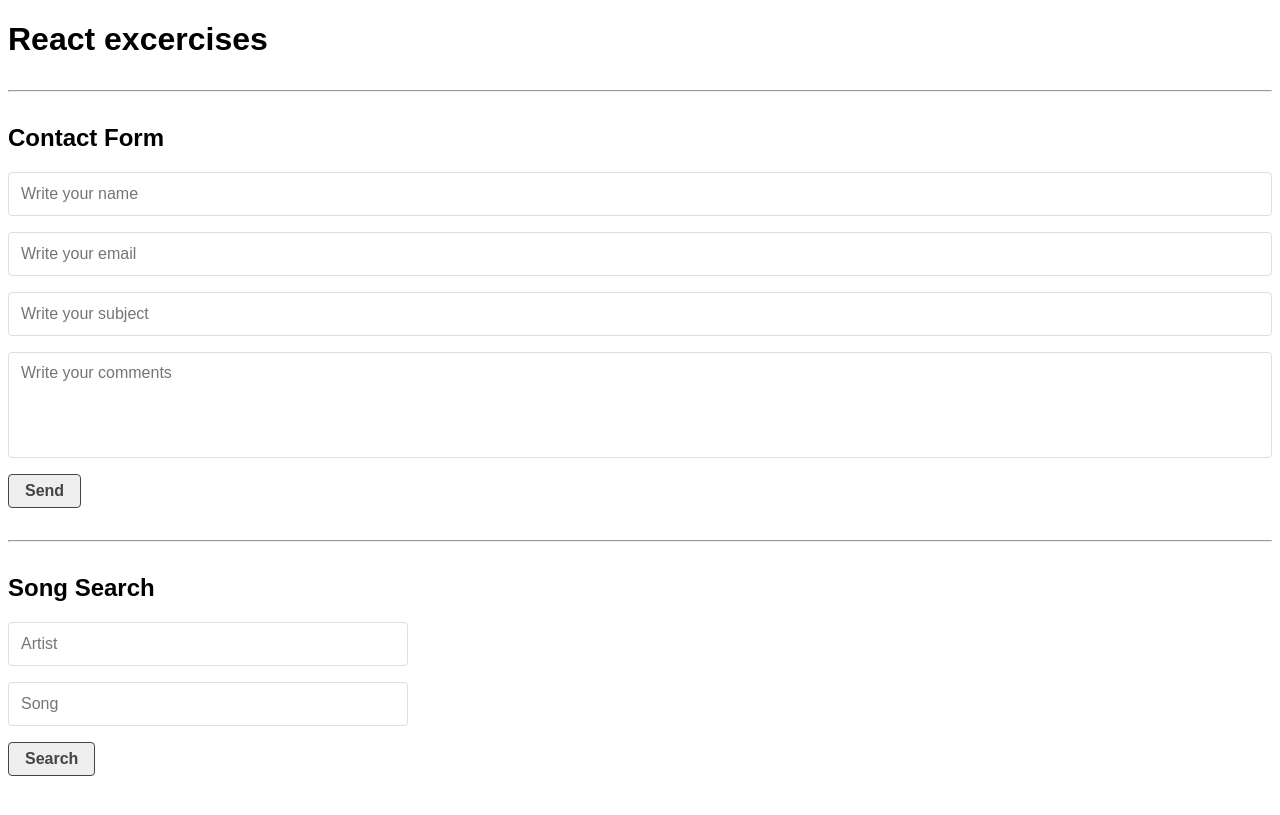
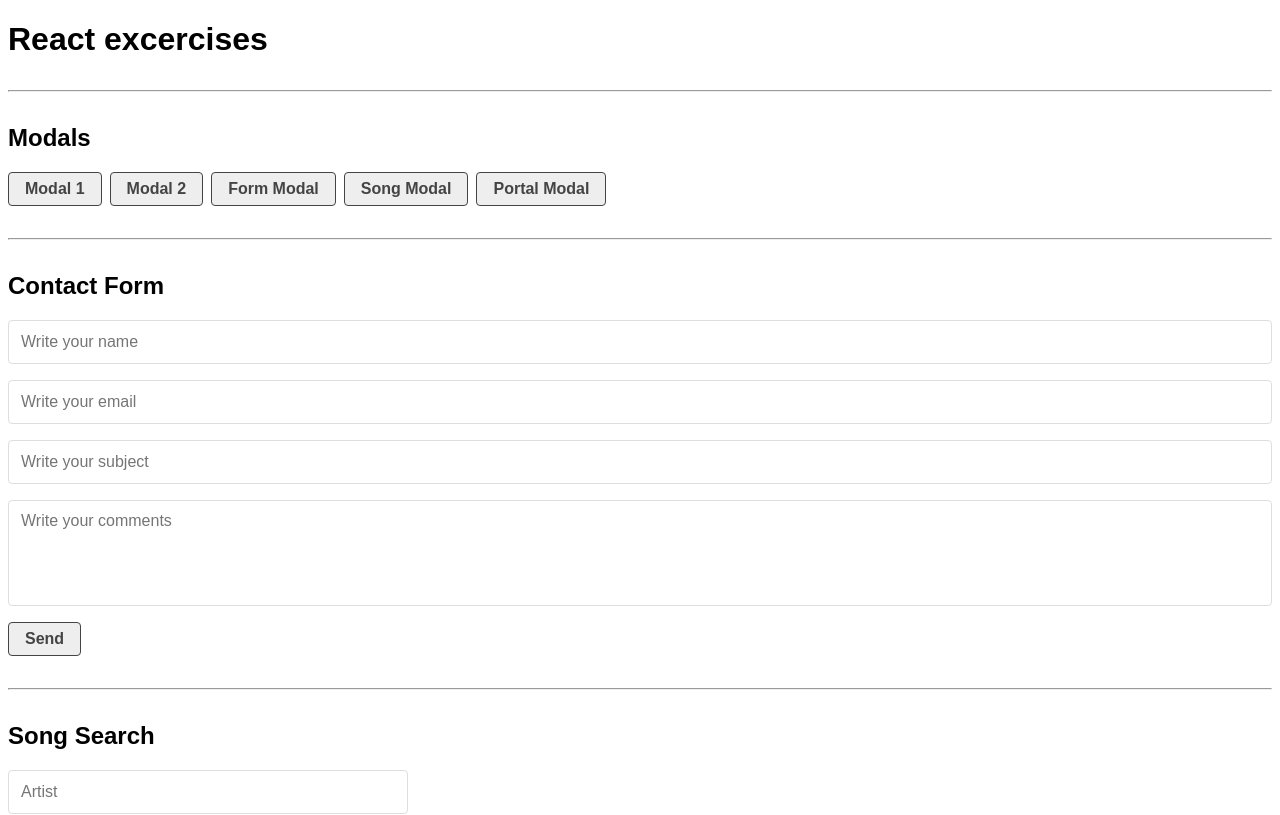
Before and after one commit to George2811/react-course, a React (Create React App) app in the folder react-apis/: page / in a window 1280 px wide. Shown: the top 815 px of the page. Built offline with nearby package versions, Linux system fonts and the light colour scheme; data requests are answered from the project's data file.

Commit message:
modals and portals

```diff
--- a/react-apis/public/index.html
+++ b/react-apis/public/index.html
@@ -28,6 +28,7 @@
   </head>
   <body>
     <noscript>You need to enable JavaScript to run this app.</noscript>
+    <div id="modal"></div>
     <div id="root"></div>
     <!--
       This HTML file is a template.
--- a/react-apis/src/App.js
+++ b/react-apis/src/App.js
@@ -1,13 +1,16 @@
 import ContactForm from "./components/ContactForm";
 import CrudApi from "./components/CrudApi";
 import CrudApp from "./components/CrudApp";
+import Modals from "./components/Modals";
+import SongSearch from "./components/SongSearch";
 //import NestedSelects from "./components/NestedSelects";
-import SongSearch from "./components/SongSearch";
 
 function App() {
   return (
     <>
       <h1>React excercises</h1>
+      <hr />
+      <Modals />
       <hr />
       <ContactForm />
       {/*<hr />
--- /dev/null
+++ b/react-apis/src/components/Modal.css
@@ -0,0 +1,33 @@
+.modal {
+    position: fixed;
+    z-index: 999;
+    top: 0;
+    left: 0;
+    width: 100%;
+    min-height: 100vh;
+    background-color: rgba(0,0,0,0.75);
+    display: none;
+    justify-content: center;
+    align-items: center;
+}
+
+.modal.is-open {
+    display: flex;
+}
+
+.modal-container {
+    position: relative;
+    padding: 1rem;
+    min-width: 320px;
+    max-width: 480px;
+    min-height: 200px;
+    max-height: 600px;
+    overflow-y: auto;
+    background-color: #fff;
+}
+
+.modal-close {
+    position: absolute;
+    top: 1rem;
+    right: 1rem;
+}
--- /dev/null
+++ b/react-apis/src/components/Modal.js
@@ -0,0 +1,16 @@
+import "./Modal.css"
+
+const Modal = ({children, isOpen, closeModal}) => {
+    const handleModalContainerCLick = e => e.stopPropagation();
+
+    return (
+        <article className={`modal ${isOpen && "is-open"}`} onClick={closeModal}>
+            <div className="modal-container" onClick={handleModalContainerCLick}>
+                <button className="modal-close" onClick={closeModal}>X</button>
+                {children}
+            </div>
+        </article>
+    );
+}
+
+export default Modal;
--- /dev/null
+++ b/react-apis/src/components/ModalPortal.js
@@ -0,0 +1,18 @@
+import ReactDOM from 'react-dom';
+import "./Modal.css"
+
+const ModalPortal = ({children, isOpen, closeModal}) => {
+    const handleModalContainerCLick = e => e.stopPropagation();
+
+    return ReactDOM.createPortal(
+        <article className={`modal ${isOpen && "is-open"}`} onClick={closeModal}>
+            <div className="modal-container" onClick={handleModalContainerCLick}>
+                <button className="modal-close" onClick={closeModal}>X</button>
+                {children}
+            </div>
+        </article>,
+        document.getElementById("modal")
+    );
+}
+
+export default ModalPortal;
--- /dev/null
+++ b/react-apis/src/components/Modals.js
@@ -0,0 +1,51 @@
+import React from 'react';
+import { useModal } from '../hooks/useModal';
+import ContactForm from './ContactForm';
+import Modal from './Modal';
+import ModalPortal from './ModalPortal';
+import SongSearch from './SongSearch';
+
+const Modals = () => {
+    const [isOpenModal1, openModal1, closeModal1] = useModal(false);
+    const [isOpenModal2, openModal2, closeModal2] = useModal(false);
+    const [isOpenContact, openContactModal, closeContactModal] = useModal(false);
+    const [isOpenSong, openSongModal, closeSongModal] = useModal(false);
+    const [isOpenPortal, openModalPortal, closeModalPortal] = useModal(false);
+    return (
+        <div>
+            <h2>Modals</h2>
+            <button onClick={openModal1}>Modal 1</button>
+            <Modal isOpen={isOpenModal1} closeModal={closeModal1}>
+                <h3>Modal 1</h3>
+                <p>Hello! This is the content</p>
+                <img src='https://placeimg.com/400/400/animals' alt='animals' />
+            </Modal>
+
+            <button onClick={openModal2}>Modal 2</button>
+            <Modal isOpen={isOpenModal2} closeModal={closeModal2}>
+                <h3>Otro modal</h3>
+                <p>Lorem ipsum hola como estas todo ok solo escribo pq ns q mas ponr en este texto de ejemplpo, vale, kapichi, sale?</p>
+                <img src='https://placeimg.com/400/400/nature' alt='nature' />
+            </Modal>
+
+            <button onClick={openContactModal}>Form Modal</button>
+            <Modal isOpen={isOpenContact} closeModal={closeContactModal}>
+                <ContactForm />
+            </Modal>
+
+            <button onClick={openSongModal}>Song Modal</button>
+            <Modal isOpen={isOpenSong} closeModal={closeSongModal}>
+                <SongSearch />
+            </Modal>
+
+            <button onClick={openModalPortal}>Portal Modal</button>
+            <ModalPortal isOpen={isOpenPortal} closeModal={closeModalPortal}>
+                <h3>Portal modal</h3>
+                <p>This is the modal content charge from other DOM node , thanks Portal´s :)</p>
+                <img src='https://placeimg.com/400/400/tech' alt='tech' />
+            </ModalPortal>
+        </div>
+    );
+}
+
+export default Modals;
--- /dev/null
+++ b/react-apis/src/hooks/useModal.js
@@ -0,0 +1,11 @@
+
+import { useState } from 'react';
+
+export const useModal = (initialValue = false) => {
+    const [isOpen, setIsOpen] = useState(initialValue);
+
+    const openModal = () => setIsOpen(true);
+    const closeModal = () => setIsOpen(false);
+
+    return [isOpen, openModal, closeModal];
+}
```
